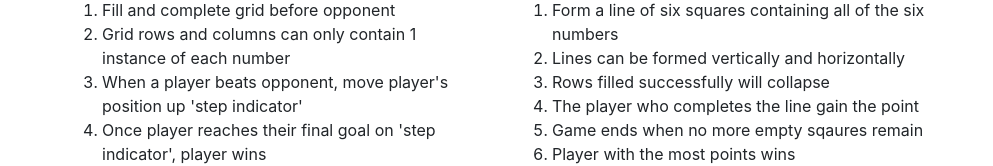
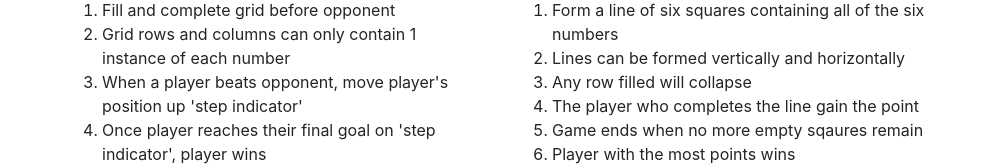
Before and after one commit to toninooleary/multiplayer-sudoku-webpage, a plain HTML site: page index.html in a window 1280 px wide. Shown: the part 550-716 px from the top of the page, without its empty margins (143-1136 px from the left). Drawn offline with nearby package versions, Linux system fonts and the light colour scheme.

Commit message:
Update rule

```diff
--- a/index.html
+++ b/index.html
@@ -52,7 +52,7 @@
                         <ol>
                             <li>Form a line of six squares containing all of the six numbers</li>
                             <li>Lines can be formed vertically and horizontally</li>
-                            <li>Rows filled successfully will collapse</li>
+                            <li>Any row filled will collapse</li>
                             <li>The player who completes the line gain the point</li>
                             <li>Game ends when no more empty sqaures remain</li>
                             <li>Player with the most points wins</li>
```
